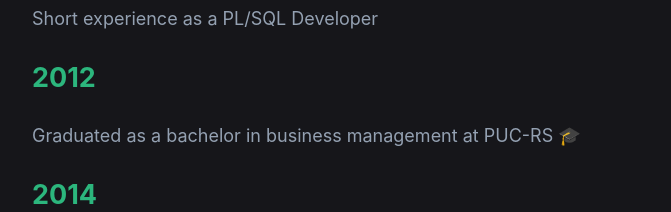
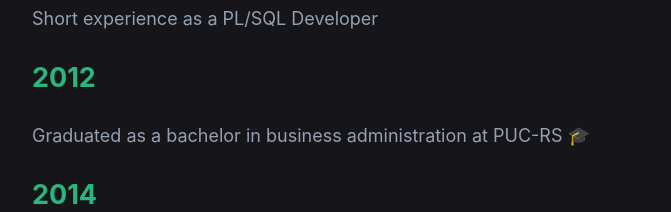
Before and after one commit to wlsf82/walmyr-nextjs, a Next.js app: page / in a window 1280 px wide. Shown: the part 1140-1352 px from the top of the page, without its empty margins (302-973 px from the left). Built offline with nearby package versions, Linux system fonts and the light colour scheme.

Commit message:
Adjust bachelor title

```diff
--- a/components/timeline.js
+++ b/components/timeline.js
@@ -29,7 +29,7 @@ const achievements = [
   {
     year: '2012',
     events: [
-      'Graduated as a bachelor in business management at PUC-RS 🎓'
+      'Graduated as a bachelor in business administration at PUC-RS 🎓'
     ]
   },
   {
```
